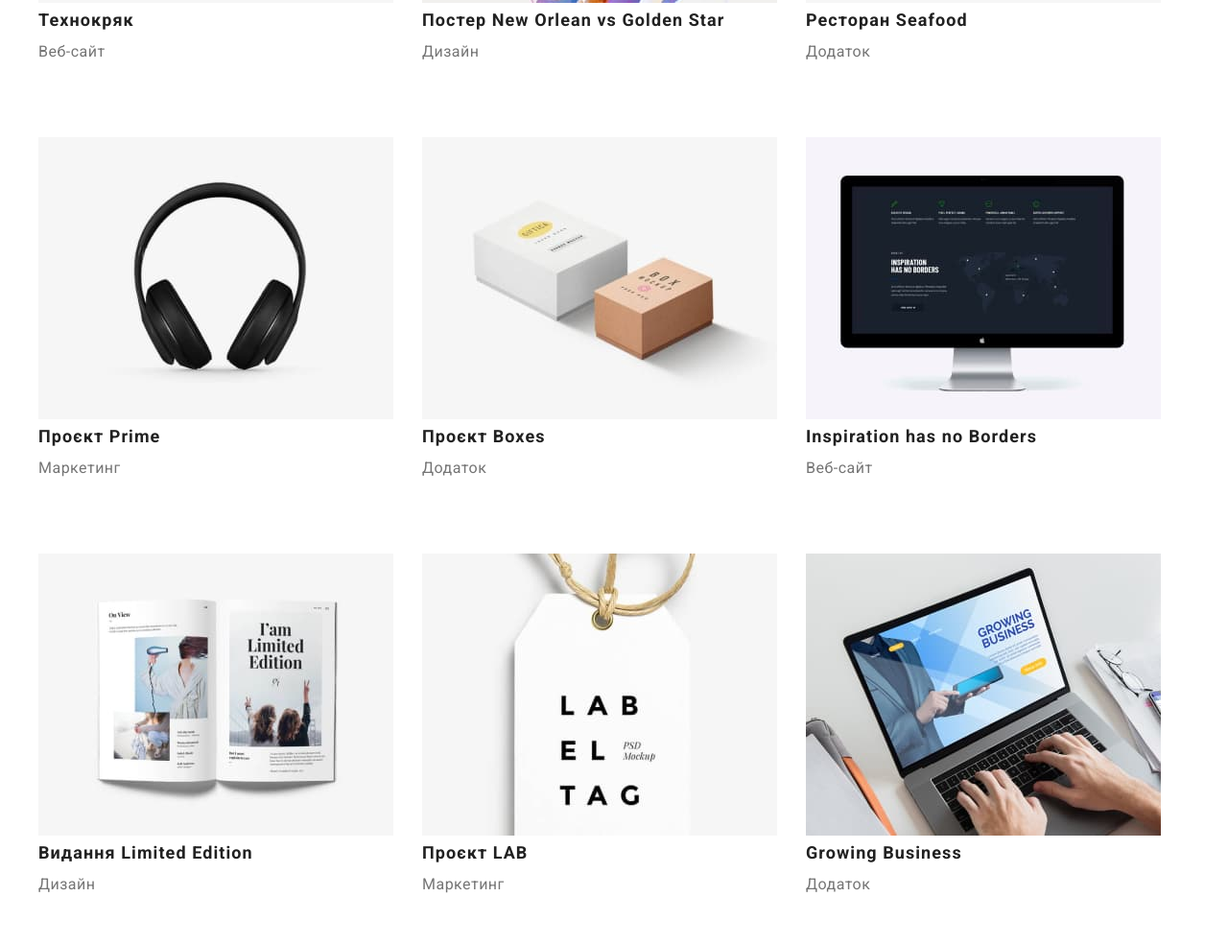
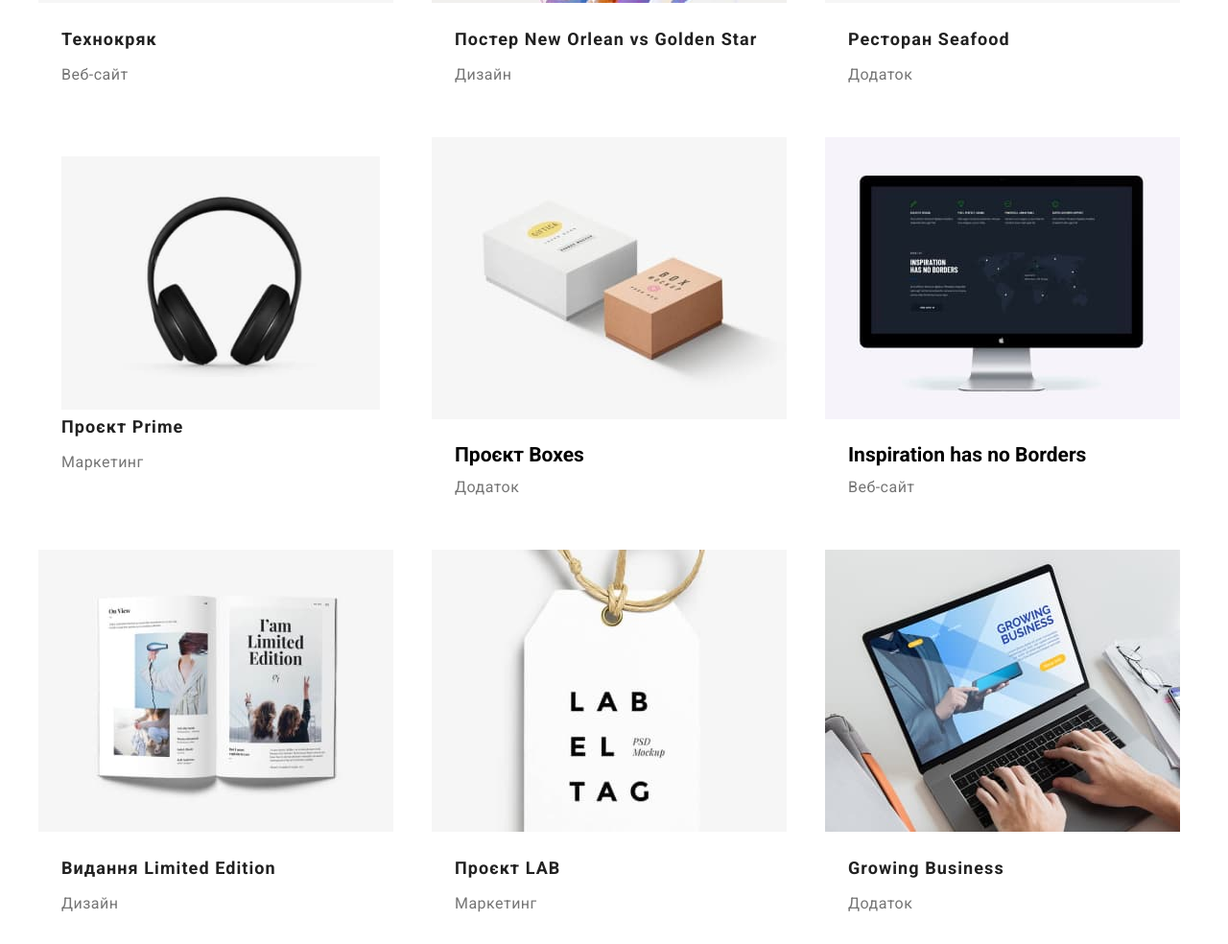
Before and after one commit to VolodymyrSkaskiv/goit-markup-hw-03, a plain HTML site: page portfolio.html in a window 1280 px wide. Shown: the part 555-1539 px from the top of the page at 96% size. Drawn offline with Linux system fonts and the light colour scheme.

Commit message:
result hw3

```diff
--- a/css/style.css
+++ b/css/style.css
@@ -12,6 +12,8 @@
   --bgr-white: #f5f5f5;
   --bgr-gray: #f5f4fa;
   --bgr-dark: #2f303a;
+
+  --card-set-gap: 30px;
 }
 
 .visually-hidden {
@@ -49,6 +51,8 @@ address {
 }
 img {
   display: block;
+  max-width: 100%;
+  height: auto;
 }
 
 body {
@@ -353,31 +357,49 @@ body {
 
 .portfolio.container {
   padding-top: 94px;
-  padding-bottom: 94px;
+  padding-bottom: 85px;
 }
 
-.gallery {
+.card-set {
   display: flex;
-  column-gap: 30px;
-  row-gap: 30px;
   flex-wrap: wrap;
+
+  margin-top: calc(-1 * var(--card-set-gap));
+  margin-left: calc(-1 * var(--card-set-gap));
 }
-.gallery-item {
-  width: 370px;
-  height: 404px;
+.card-item {
+  flex-basis: calc(100% / 3 - var(--card-set-gap));
+
+  margin-top: var(--card-set-gap);
+  margin-left: var(--card-set-gap);
 }
 
-.gal-item-title {
+/* .card {
+  box-shadow: ;
+  border-radius: 5px;
+  overflow: hidden;
+} */
+
+.card-content {
+  padding-top: 20px;
+  padding-bottom: 20px;
+
+  padding-left: 24px;
+  padding-right: 24px;
+}
+
+.card-title {
   font-weight: 700;
   font-size: 18px;
   line-height: 2;
 
   letter-spacing: 0.06em;
+  margin-bottom: 4px;
 
   color: var(--title-color);
 }
 
-.gal-case {
+.card-text {
   font-size: 16px;
   line-height: 1.88;
 
--- a/portfolio.html
+++ b/portfolio.html
@@ -70,57 +70,123 @@
           <button type="button" class="radio-btn">Маркетинг</button>
         </li>
       </ul>
-      <ul class="gallery">
-        <li class="list gallery-item">
+      <ul class="card-set">
+        <li class="list card-item">
+          <article class="card">
+            <div class="card-thumb">
               <img src="./images/img_g1.jpg" alt="Веб-сайт Технокряк" />
-          <h2 class="gal-item-title">Технокряк</h2>
-          <p class="gal-case">Веб-сайт</p>
+            </div>
+            <div class="card-content">
+              <h2 class="card-title">Технокряк</h2>
+              <p class="card-text">Веб-сайт</p>
+            </div>
+          </article>
         </li>
-        <li class="list gallery-item">
+
+        <li class="list card-item">
+          <article class="card">
+            <div class="card-thumb">
               <img src="./images/img_g2.jpg" alt="Дизайн постеру" />
-          <h2 class="gal-item-title">
+            </div>
+            <div class="card-content">
+              <h2 class="card-title">
                 Постер <span lang="en">New Orlean vs Golden Star</span>
               </h2>
-          <p class="gal-case">Дизайн</p>
+              <p class="card-text">Дизайн</p>
+            </div>
+          </article>
         </li>
-        <li class="list gallery-item">
+
+        <li class="list card-item">
+          <article class="card">
+            <div class="card-thumb">
               <img src="./images/img_g3.jpg" alt="Застосунок ресторан" />
-          <h2 class="gal-item-title">
+            </div>
+            <div class="card-content">
+              <h2 class="card-title">
                 Ресторан <span lang="en">Seafood</span>
               </h2>
-          <p class="gal-case">Додаток</p>
+              <p class="card-text">Додаток</p>
+            </div>
+          </article>
         </li>
-        <li class="list gallery-item">
+
+        <li class="list card-item">
+          <article class="card">
+            <div class="card-content">
+              <div class="card-thumb">
                 <img src="./images/img_g4.jpg" alt="Маркетинг проекту" />
-          <h2 class="gal-item-title">Проєкт <span lang="en">Prime</span></h2>
-          <p class="gal-case">Маркетинг</p>
+              </div>
+              <h2 class="card-title">Проєкт <span lang="en">Prime</span></h2>
+              <p class="card-text">Маркетинг</p>
+            </div>
+          </article>
         </li>
-        <li class="list gallery-item">
+
+        <li class="list card-item">
+          <article class="card">
+            <div class="card-thumb">
               <img src="./images/img_g5.jpg" alt="Застосунок Boxes" />
-          <h2 class="gal-item-title">Проєкт <span lang="en">Boxes</span></h2>
-          <p class="gal-case">Додаток</p>
+            </div>
+            <div class="card-content">
+              <h2 class="gal-item-title">
+                Проєкт <span lang="en">Boxes</span>
+              </h2>
+              <p class="card-text">Додаток</p>
+            </div>
+          </article>
         </li>
-        <li class="list gallery-item">
+
+        <li class="list card-item">
+          <article class="card">
+            <div class="card-thumb">
               <img src="./images/img_g6.jpg" alt="Веб-сайт " />
-          <h2 lang="en" class="gal-item-title">Inspiration has no Borders</h2>
-          <p class="gal-case">Веб-сайт</p>
+            </div>
+            <div class="card-content">
+              <h2 lang="en" class="gal-item-title">
+                Inspiration has no Borders
+              </h2>
+              <p class="card-text">Веб-сайт</p>
+            </div>
+          </article>
         </li>
-        <li class="list gallery-item">
+
+        <li class="list card-item">
+          <article class="card">
+            <div class="card-thumb">
               <img src="./images/img_g7.jpg" alt="Дизайн видання" />
-          <h2 class="gal-item-title">
+            </div>
+            <div class="card-content">
+              <h2 class="card-title">
                 Видання <span lang="en">Limited Edition</span>
               </h2>
-          <p class="gal-case">Дизайн</p>
+              <p class="card-text">Дизайн</p>
+            </div>
+          </article>
         </li>
-        <li class="list gallery-item">
+
+        <li class="list card-item">
+          <article class="card">
+            <div class="card-thumb">
               <img src="./images/img_g8.jpg" alt="Маркетинг проекту" />
-          <h2 class="gal-item-title">Проєкт <span lang="en">LAB</span></h2>
-          <p class="gal-case">Маркетинг</p>
+            </div>
+            <div class="card-content">
+              <h2 class="card-title">Проєкт <span lang="en">LAB</span></h2>
+              <p class="card-text">Маркетинг</p>
+            </div>
+          </article>
         </li>
-        <li class="list gallery-item">
+
+        <li class="list card-item">
+          <article class="card">
+            <div class="card-thumb">
               <img src="./images/img_g9.jpg" alt="Застосунок для бізнесу" />
-          <h2 lang="en" class="gal-item-title">Growing Business</h2>
-          <p class="gal-case">Додаток</p>
+            </div>
+            <div class="card-content">
+              <h2 lang="en" class="card-title">Growing Business</h2>
+              <p class="card-text">Додаток</p>
+            </div>
+          </article>
         </li>
       </ul>
     </main>
```
Lines whose indentation alone changed are shown as unchanged.
